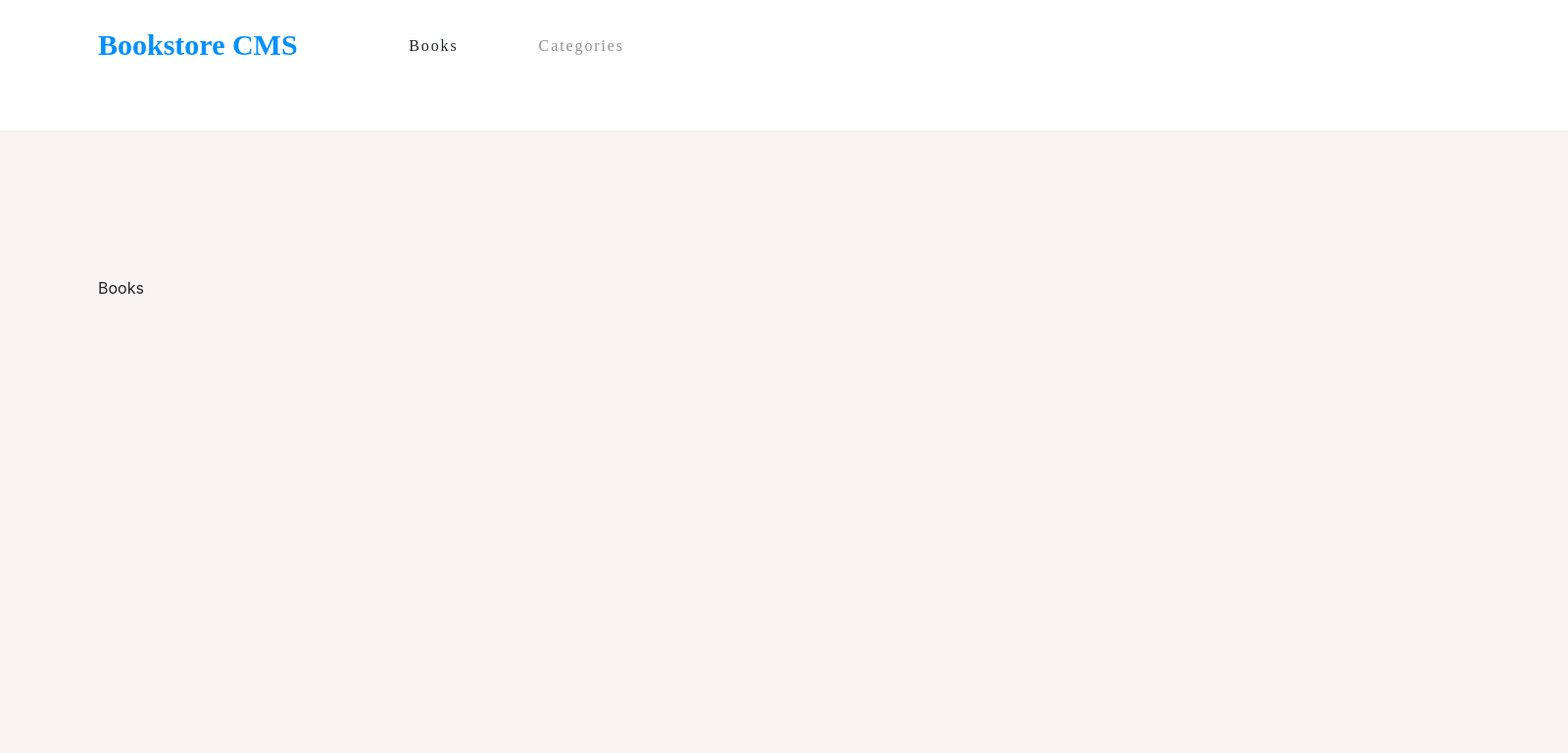
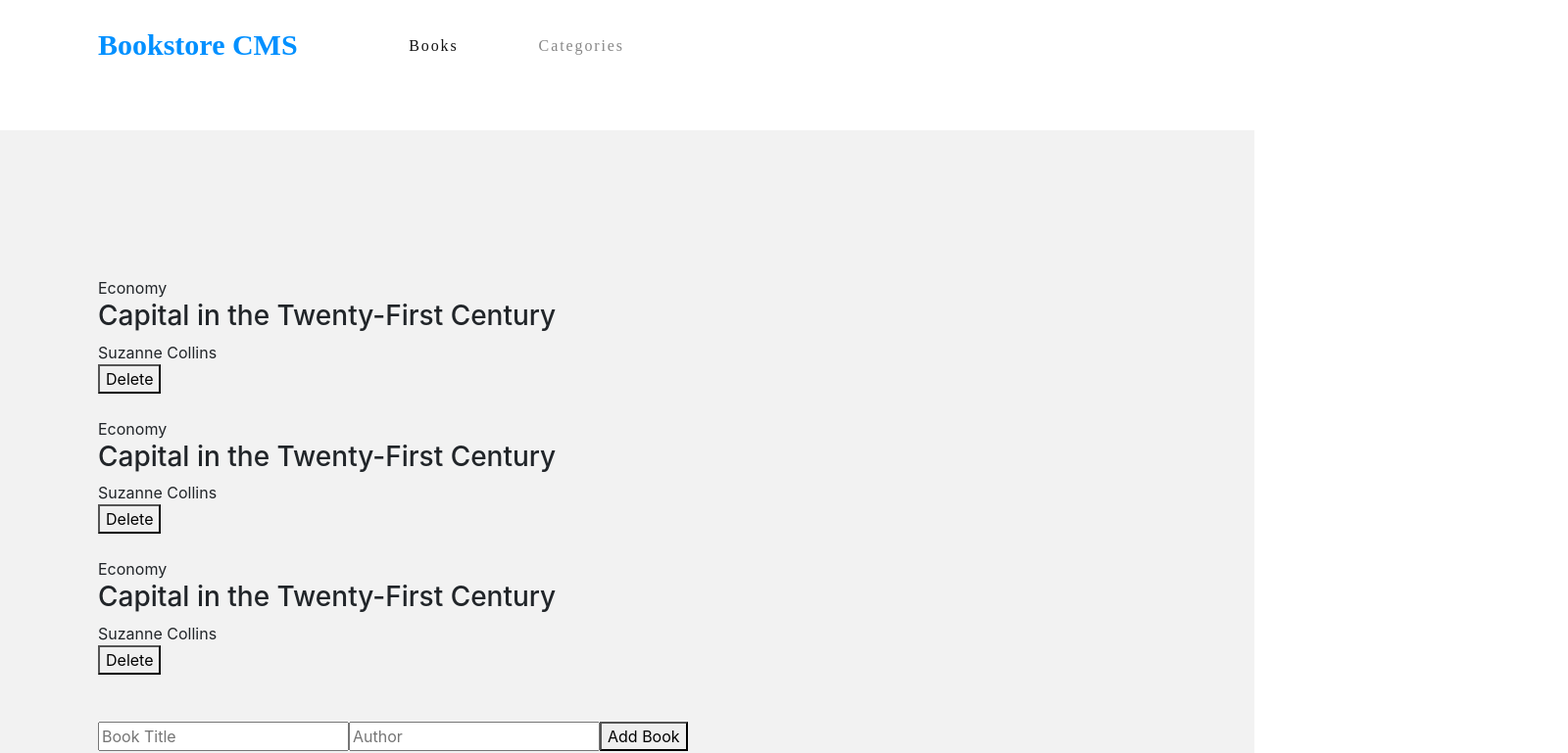
Before and after one commit to NalianAchei2020/bookstore, a React (Create React App) app: page / in a window 1280 px wide. Shown: the top 769 px of the page at 98% size, 1600 px wide, since content can reach past the window. Built offline with nearby package versions, Linux system fonts and the light colour scheme.

Commit message:
add form

```diff
--- a/public/reset.css
+++ b/public/reset.css
@@ -3,6 +3,7 @@
 *::before,
 *::after {
   box-sizing: border-box;
+  overflow-x: hidden;
 }
 
 /* Remove default margin */
--- a/src/components/book.js
+++ b/src/components/book.js
@@ -1,10 +1,40 @@
 import React from 'react';
+import Form from './form';
 
 function Book() {
   return (
-    <div className="Bookstore-CMS">
-      <p>Books</p>
-    </div>
+    <section className="Bookstore-CMS">
+      <section className="booklist">
+        <article>
+          <div>
+            <span>Economy</span>
+            <h3>Capital in the Twenty-First Century</h3>
+            <span>Suzanne Collins</span>
+            <br />
+            <button type="button">Delete</button>
+          </div>
+          <br />
+          <div>
+            <span>Economy</span>
+            <h3>Capital in the Twenty-First Century</h3>
+            <span>Suzanne Collins</span>
+            <br />
+            <button type="button">Delete</button>
+          </div>
+          <br />
+          <div>
+            <span>Economy</span>
+            <h3>Capital in the Twenty-First Century</h3>
+            <span>Suzanne Collins</span>
+            <br />
+            <button type="button">Delete</button>
+          </div>
+        </article>
+      </section>
+      <br />
+      <br />
+      <Form />
+    </section>
   );
 }
 
--- /dev/null
+++ b/src/components/form.js
@@ -0,0 +1,15 @@
+import React from 'react';
+
+function Form() {
+  return (
+    <section>
+      <form>
+        <input type="text" placeholder="Book Title" />
+        <input type="text" placeholder="Author" />
+        <button type="button">Add Book</button>
+      </form>
+    </section>
+  );
+}
+
+export default Form;
--- a/src/components/style.css
+++ b/src/components/style.css
@@ -7,7 +7,7 @@ header {
   height: 5.938rem;
   margin: 0 0 2.375rem;
   padding: 1.438rem 6.188rem 1.688rem 6.25rem;
-  background-color: var(--white-two);
+  background-color: #ffffff;
 }
 .bookstore {
   width: 15rem;
@@ -34,7 +34,7 @@ header {
   font-style: normal;
   line-height: normal;
   letter-spacing: 1.9px;
-  color: var(--black-two);
+  color: #121212;
 }
 
 .categories {
@@ -49,7 +49,7 @@ header {
   font-style: normal;
   line-height: normal;
   letter-spacing: 1.9px;
-  color: var(--black-two);
+  color: #121212;
 }
 a {
   text-decoration: none;
@@ -58,5 +58,15 @@ a {
   width: 100rem;
   height: 89.625rem;
   padding: 9.313rem 3.75rem 7.688rem 6.25rem;
-  background-color: rgb(250, 243, 243);
+  background-color: rgba(0, 0, 0, 0.05);
 }
+
+.Lesson-Panel {
+  width: 75rem;
+  height: 10.625rem;
+  margin: 2.313rem 6.25rem 0;
+  padding: 2rem 9.188rem 1.625rem 1.688rem;
+  border-radius: 4px;
+  border: solid 1px #e8e8e8;
+  background-color: #ffffff;
+}
```
